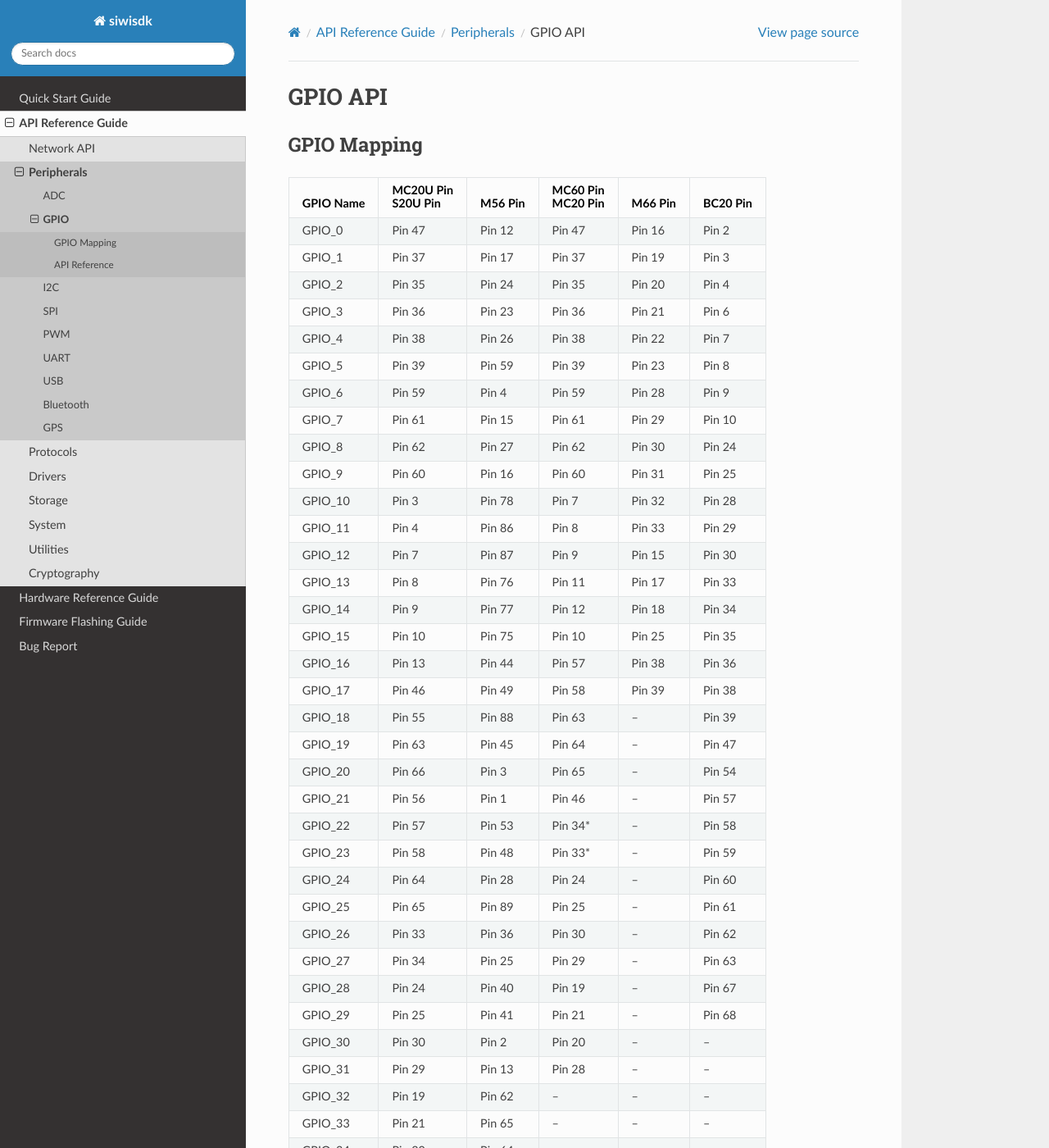
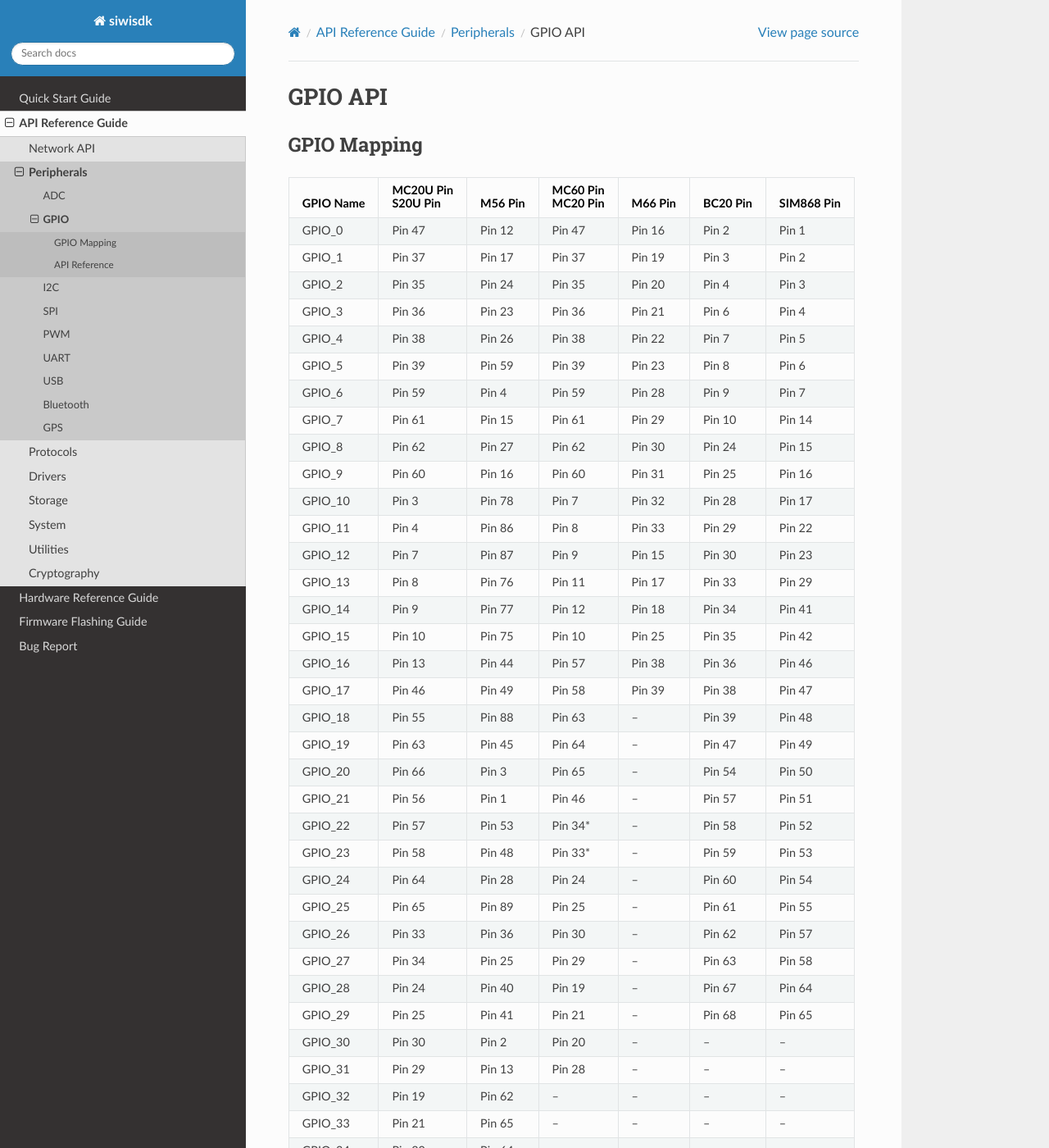
Before and after one commit to waybyte/logicromsdk, a Sphinx documentation site: the page built from docs/book/api/peri/gpio.rst, in a window 1280 px wide and 1400 px high. Shown: the whole window at 82% size. Built offline with Sphinx 7.4.7 and the Read the Docs theme 2.0.0, drawn with Linux system fonts in a browser that asks for light colours.

Commit message:
docs:Update Pin mapping for SIM868
This patch updates Pin mapping for ADC, GPIO and PWM channels for SIMCOM
SIM868 modem.

Signed-off-by: Ajay Bhargav <contact@rickeyworld.info>

```diff
--- a/docs/book/api/peri/gpio.rst
+++ b/docs/book/api/peri/gpio.rst
@@ -8,114 +8,114 @@ GPIO API
 GPIO Mapping
 ------------
 
-+------------+------------------+-----------+-----------------+-----------+------------+
-| GPIO Name  |  MC20U Pin       |  M56 Pin  |  MC60 Pin       |  M66 Pin  |  BC20 Pin  |
-|            |  |br| S20U Pin   |           |  |br| MC20 Pin  |           |            |
-+============+==================+===========+=================+===========+============+
-| GPIO_0     |  Pin 47          |  Pin 12   |  Pin 47         |  Pin 16   |  Pin 2     |
-+------------+------------------+-----------+-----------------+-----------+------------+
-| GPIO_1     |  Pin 37          |  Pin 17   |  Pin 37         |  Pin 19   |  Pin 3     |
-+------------+------------------+-----------+-----------------+-----------+------------+
-| GPIO_2     |  Pin 35          |  Pin 24   |  Pin 35         |  Pin 20   |  Pin 4     |
-+------------+------------------+-----------+-----------------+-----------+------------+
-| GPIO_3     |  Pin 36          |  Pin 23   |  Pin 36         |  Pin 21   |  Pin 6     |
-+------------+------------------+-----------+-----------------+-----------+------------+
-| GPIO_4     |  Pin 38          |  Pin 26   |  Pin 38         |  Pin 22   |  Pin 7     |
-+------------+------------------+-----------+-----------------+-----------+------------+
-| GPIO_5     |  Pin 39          |  Pin 59   |  Pin 39         |  Pin 23   |  Pin 8     |
-+------------+------------------+-----------+-----------------+-----------+------------+
-| GPIO_6     |  Pin 59          |  Pin 4    |  Pin 59         |  Pin 28   |  Pin 9     |
-+------------+------------------+-----------+-----------------+-----------+------------+
-| GPIO_7     |  Pin 61          |  Pin 15   |  Pin 61         |  Pin 29   |  Pin 10    |
-+------------+------------------+-----------+-----------------+-----------+------------+
-| GPIO_8     |  Pin 62          |  Pin 27   |  Pin 62         |  Pin 30   |  Pin 24    |
-+------------+------------------+-----------+-----------------+-----------+------------+
-| GPIO_9     |  Pin 60          |  Pin 16   |  Pin 60         |  Pin 31   |  Pin 25    |
-+------------+------------------+-----------+-----------------+-----------+------------+
-| GPIO_10    |  Pin 3           |  Pin 78   |  Pin 7          |  Pin 32   |  Pin 28    |
-+------------+------------------+-----------+-----------------+-----------+------------+
-| GPIO_11    |  Pin 4           |  Pin 86   |  Pin 8          |  Pin 33   |  Pin 29    |
-+------------+------------------+-----------+-----------------+-----------+------------+
-| GPIO_12    |  Pin 7           |  Pin 87   |  Pin 9          |  Pin 15   |  Pin 30    |
-+------------+------------------+-----------+-----------------+-----------+------------+
-| GPIO_13    |  Pin 8           |  Pin 76   |  Pin 11         |  Pin 17   |  Pin 33    |
-+------------+------------------+-----------+-----------------+-----------+------------+
-| GPIO_14    |  Pin 9           |  Pin 77   |  Pin 12         |  Pin 18   |  Pin 34    |
-+------------+------------------+-----------+-----------------+-----------+------------+
-| GPIO_15    |  Pin 10          |  Pin 75   |  Pin 10         |  Pin 25   |  Pin 35    |
-+------------+------------------+-----------+-----------------+-----------+------------+
-| GPIO_16    |  Pin 13          |  Pin 44   |  Pin 57         |  Pin 38   |  Pin 36    |
-+------------+------------------+-----------+-----------------+-----------+------------+
-| GPIO_17    |  Pin 46          |  Pin 49   |  Pin 58         |  Pin 39   |  Pin 38    |
-+------------+------------------+-----------+-----------------+-----------+------------+
-| GPIO_18    |  Pin 55          |  Pin 88   |  Pin 63         |  --       |  Pin 39    |
-+------------+------------------+-----------+-----------------+-----------+------------+
-| GPIO_19    |  Pin 63          |  Pin 45   |  Pin 64         |  --       |  Pin 47    |
-+------------+------------------+-----------+-----------------+-----------+------------+
-| GPIO_20    |  Pin 66          |  Pin 3    |  Pin 65         |  --       |  Pin 54    |
-+------------+------------------+-----------+-----------------+-----------+------------+
-| GPIO_21    |  Pin 56          |  Pin 1    |  Pin 46         |  --       |  Pin 57    |
-+------------+------------------+-----------+-----------------+-----------+------------+
-| GPIO_22    |  Pin 57          |  Pin 53   |  Pin 34*        |  --       |  Pin 58    |
-+------------+------------------+-----------+-----------------+-----------+------------+
-| GPIO_23    |  Pin 58          |  Pin 48   |  Pin 33*        |  --       |  Pin 59    |
-+------------+------------------+-----------+-----------------+-----------+------------+
-| GPIO_24    |  Pin 64          |  Pin 28   |  Pin 24         |  --       |  Pin 60    |
-+------------+------------------+-----------+-----------------+-----------+------------+
-| GPIO_25    |  Pin 65          |  Pin 89   |  Pin 25         |  --       |  Pin 61    |
-+------------+------------------+-----------+-----------------+-----------+------------+
-| GPIO_26    |  Pin 33          |  Pin 36   |  Pin 30         |  --       |  Pin 62    |
-+------------+------------------+-----------+-----------------+-----------+------------+
-| GPIO_27    |  Pin 34          |  Pin 25   |  Pin 29         |  --       |  Pin 63    |
-+------------+------------------+-----------+-----------------+-----------+------------+
-| GPIO_28    |  Pin 24          |  Pin 40   |  Pin 19         |  --       |  Pin 67    |
-+------------+------------------+-----------+-----------------+-----------+------------+
-| GPIO_29    |  Pin 25          |  Pin 41   |  Pin 21         |  --       |  Pin 68    |
-+------------+------------------+-----------+-----------------+-----------+------------+
-| GPIO_30    |  Pin 30          |  Pin 2    |  Pin 20         |  --       |  --        |
-+------------+------------------+-----------+-----------------+-----------+------------+
-| GPIO_31    |  Pin 29          |  Pin 13   |  Pin 28         |  --       |  --        |
-+------------+------------------+-----------+-----------------+-----------+------------+
-| GPIO_32    |  Pin 19          |  Pin 62   |  --             |  --       |  --        |
-+------------+------------------+-----------+-----------------+-----------+------------+
-| GPIO_33    |  Pin 21          |  Pin 65   |  --             |  --       |  --        |
-+------------+------------------+-----------+-----------------+-----------+------------+
-| GPIO_34    |  Pin 20          |  Pin 64   |  --             |  --       |  --        |
-+------------+------------------+-----------+-----------------+-----------+------------+
-| GPIO_35    |  Pin 28          |  Pin 27   |  --             |  --       |  --        |
-+------------+------------------+-----------+-----------------+-----------+------------+
-| GPIO_36    |  Pin 67#         |  Pin 66#  |  --             |  --       |  --        |
-+------------+------------------+-----------+-----------------+-----------+------------+
-| GPIO_37    |  --              |  Pin 60#  |  --             |  --       |  --        |
-+------------+------------------+-----------+-----------------+-----------+------------+
-| GPIO_38    |  --              |  Pin 19   |  --             |  --       |  --        |
-+------------+------------------+-----------+-----------------+-----------+------------+
-| GPIO_39    |  --              |  Pin 29   |  --             |  --       |  --        |
-+------------+------------------+-----------+-----------------+-----------+------------+
-| GPIO_40    |  --              |  Pin 30   |  --             |  --       |  --        |
-+------------+------------------+-----------+-----------------+-----------+------------+
-| GPIO_41    |  --              |  Pin 34   |  --             |  --       |  --        |
-+------------+------------------+-----------+-----------------+-----------+------------+
-| GPIO_42    |  --              |  Pin 35   |  --             |  --       |  --        |
-+------------+------------------+-----------+-----------------+-----------+------------+
-| GPIO_43    |  --              |  Pin 52   |  --             |  --       |  --        |
-+------------+------------------+-----------+-----------------+-----------+------------+
-| GPIO_44    |  --              |  Pin 58   |  --             |  --       |  --        |
-+------------+------------------+-----------+-----------------+-----------+------------+
-| GPIO_45    |  --              |  Pin 69   |  --             |  --       |  --        |
-+------------+------------------+-----------+-----------------+-----------+------------+
-| GPIO_46    |  --              |  Pin 70   |  --             |  --       |  --        |
-+------------+------------------+-----------+-----------------+-----------+------------+
-| GPIO_47    |  --              |  Pin 71   |  --             |  --       |  --        |
-+------------+------------------+-----------+-----------------+-----------+------------+
-| GPIO_48    |  --              |  Pin 80   |  --             |  --       |  --        |
-+------------+------------------+-----------+-----------------+-----------+------------+
-| GPIO_49    |  --              |  Pin 81   |  --             |  --       |  --        |
-+------------+------------------+-----------+-----------------+-----------+------------+
-| GPIO_50    |  --              |  Pin 82   |  --             |  --       |  --        |
-+------------+------------------+-----------+-----------------+-----------+------------+
-| GPIO_51    |  --              |  Pin 31   |  --             |  --       |  --        |
-+------------+------------------+-----------+-----------------+-----------+------------+
++------------+------------------+-----------+-----------------+-----------+------------+------------+
+| GPIO Name  |  MC20U Pin       |  M56 Pin  |  MC60 Pin       |  M66 Pin  |  BC20 Pin  |  SIM868    |
+|            |  |br| S20U Pin   |           |  |br| MC20 Pin  |           |            |  Pin       |
++============+==================+===========+=================+===========+============+============+
+| GPIO_0     |  Pin 47          |  Pin 12   |  Pin 47         |  Pin 16   |  Pin 2     |  Pin 1     |
++------------+------------------+-----------+-----------------+-----------+------------+------------+
+| GPIO_1     |  Pin 37          |  Pin 17   |  Pin 37         |  Pin 19   |  Pin 3     |  Pin 2     |
++------------+------------------+-----------+-----------------+-----------+------------+------------+
+| GPIO_2     |  Pin 35          |  Pin 24   |  Pin 35         |  Pin 20   |  Pin 4     |  Pin 3     |
++------------+------------------+-----------+-----------------+-----------+------------+------------+
+| GPIO_3     |  Pin 36          |  Pin 23   |  Pin 36         |  Pin 21   |  Pin 6     |  Pin 4     |
++------------+------------------+-----------+-----------------+-----------+------------+------------+
+| GPIO_4     |  Pin 38          |  Pin 26   |  Pin 38         |  Pin 22   |  Pin 7     |  Pin 5     |
++------------+------------------+-----------+-----------------+-----------+------------+------------+
+| GPIO_5     |  Pin 39          |  Pin 59   |  Pin 39         |  Pin 23   |  Pin 8     |  Pin 6     |
++------------+------------------+-----------+-----------------+-----------+------------+------------+
+| GPIO_6     |  Pin 59          |  Pin 4    |  Pin 59         |  Pin 28   |  Pin 9     |  Pin 7     |
++------------+------------------+-----------+-----------------+-----------+------------+------------+
+| GPIO_7     |  Pin 61          |  Pin 15   |  Pin 61         |  Pin 29   |  Pin 10    |  Pin 14    |
++------------+------------------+-----------+-----------------+-----------+------------+------------+
+| GPIO_8     |  Pin 62          |  Pin 27   |  Pin 62         |  Pin 30   |  Pin 24    |  Pin 15    |
++------------+------------------+-----------+-----------------+-----------+------------+------------+
+| GPIO_9     |  Pin 60          |  Pin 16   |  Pin 60         |  Pin 31   |  Pin 25    |  Pin 16    |
++------------+------------------+-----------+-----------------+-----------+------------+------------+
+| GPIO_10    |  Pin 3           |  Pin 78   |  Pin 7          |  Pin 32   |  Pin 28    |  Pin 17    |
++------------+------------------+-----------+-----------------+-----------+------------+------------+
+| GPIO_11    |  Pin 4           |  Pin 86   |  Pin 8          |  Pin 33   |  Pin 29    |  Pin 22    |
++------------+------------------+-----------+-----------------+-----------+------------+------------+
+| GPIO_12    |  Pin 7           |  Pin 87   |  Pin 9          |  Pin 15   |  Pin 30    |  Pin 23    |
++------------+------------------+-----------+-----------------+-----------+------------+------------+
+| GPIO_13    |  Pin 8           |  Pin 76   |  Pin 11         |  Pin 17   |  Pin 33    |  Pin 29    |
++------------+------------------+-----------+-----------------+-----------+------------+------------+
+| GPIO_14    |  Pin 9           |  Pin 77   |  Pin 12         |  Pin 18   |  Pin 34    |  Pin 41    |
++------------+------------------+-----------+-----------------+-----------+------------+------------+
+| GPIO_15    |  Pin 10          |  Pin 75   |  Pin 10         |  Pin 25   |  Pin 35    |  Pin 42    |
++------------+------------------+-----------+-----------------+-----------+------------+------------+
+| GPIO_16    |  Pin 13          |  Pin 44   |  Pin 57         |  Pin 38   |  Pin 36    |  Pin 46    |
++------------+------------------+-----------+-----------------+-----------+------------+------------+
+| GPIO_17    |  Pin 46          |  Pin 49   |  Pin 58         |  Pin 39   |  Pin 38    |  Pin 47    |
++------------+------------------+-----------+-----------------+-----------+------------+------------+
+| GPIO_18    |  Pin 55          |  Pin 88   |  Pin 63         |  --       |  Pin 39    |  Pin 48    |
++------------+------------------+-----------+-----------------+-----------+------------+------------+
+| GPIO_19    |  Pin 63          |  Pin 45   |  Pin 64         |  --       |  Pin 47    |  Pin 49    |
++------------+------------------+-----------+-----------------+-----------+------------+------------+
+| GPIO_20    |  Pin 66          |  Pin 3    |  Pin 65         |  --       |  Pin 54    |  Pin 50    |
++------------+------------------+-----------+-----------------+-----------+------------+------------+
+| GPIO_21    |  Pin 56          |  Pin 1    |  Pin 46         |  --       |  Pin 57    |  Pin 51    |
++------------+------------------+-----------+-----------------+-----------+------------+------------+
+| GPIO_22    |  Pin 57          |  Pin 53   |  Pin 34*        |  --       |  Pin 58    |  Pin 52    |
++------------+------------------+-----------+-----------------+-----------+------------+------------+
+| GPIO_23    |  Pin 58          |  Pin 48   |  Pin 33*        |  --       |  Pin 59    |  Pin 53    |
++------------+------------------+-----------+-----------------+-----------+------------+------------+
+| GPIO_24    |  Pin 64          |  Pin 28   |  Pin 24         |  --       |  Pin 60    |  Pin 54    |
++------------+------------------+-----------+-----------------+-----------+------------+------------+
+| GPIO_25    |  Pin 65          |  Pin 89   |  Pin 25         |  --       |  Pin 61    |  Pin 55    |
++------------+------------------+-----------+-----------------+-----------+------------+------------+
+| GPIO_26    |  Pin 33          |  Pin 36   |  Pin 30         |  --       |  Pin 62    |  Pin 57    |
++------------+------------------+-----------+-----------------+-----------+------------+------------+
+| GPIO_27    |  Pin 34          |  Pin 25   |  Pin 29         |  --       |  Pin 63    |  Pin 58    |
++------------+------------------+-----------+-----------------+-----------+------------+------------+
+| GPIO_28    |  Pin 24          |  Pin 40   |  Pin 19         |  --       |  Pin 67    |  Pin 64    |
++------------+------------------+-----------+-----------------+-----------+------------+------------+
+| GPIO_29    |  Pin 25          |  Pin 41   |  Pin 21         |  --       |  Pin 68    |  Pin 65    |
++------------+------------------+-----------+-----------------+-----------+------------+------------+
+| GPIO_30    |  Pin 30          |  Pin 2    |  Pin 20         |  --       |  --        |  --        |
++------------+------------------+-----------+-----------------+-----------+------------+------------+
+| GPIO_31    |  Pin 29          |  Pin 13   |  Pin 28         |  --       |  --        |  --        |
++------------+------------------+-----------+-----------------+-----------+------------+------------+
+| GPIO_32    |  Pin 19          |  Pin 62   |  --             |  --       |  --        |  --        |
++------------+------------------+-----------+-----------------+-----------+------------+------------+
+| GPIO_33    |  Pin 21          |  Pin 65   |  --             |  --       |  --        |  --        |
++------------+------------------+-----------+-----------------+-----------+------------+------------+
+| GPIO_34    |  Pin 20          |  Pin 64   |  --             |  --       |  --        |  --        |
++------------+------------------+-----------+-----------------+-----------+------------+------------+
+| GPIO_35    |  Pin 28          |  Pin 27   |  --             |  --       |  --        |  --        |
++------------+------------------+-----------+-----------------+-----------+------------+------------+
+| GPIO_36    |  Pin 67#         |  Pin 66#  |  --             |  --       |  --        |  --        |
++------------+------------------+-----------+-----------------+-----------+------------+------------+
+| GPIO_37    |  --              |  Pin 60#  |  --             |  --       |  --        |  --        |
++------------+------------------+-----------+-----------------+-----------+------------+------------+
+| GPIO_38    |  --              |  Pin 19   |  --             |  --       |  --        |  --        |
++------------+------------------+-----------+-----------------+-----------+------------+------------+
+| GPIO_39    |  --              |  Pin 29   |  --             |  --       |  --        |  --        |
++------------+------------------+-----------+-----------------+-----------+------------+------------+
+| GPIO_40    |  --              |  Pin 30   |  --             |  --       |  --        |  --        |
++------------+------------------+-----------+-----------------+-----------+------------+------------+
+| GPIO_41    |  --              |  Pin 34   |  --             |  --       |  --        |  --        |
++------------+------------------+-----------+-----------------+-----------+------------+------------+
+| GPIO_42    |  --              |  Pin 35   |  --             |  --       |  --        |  --        |
++------------+------------------+-----------+-----------------+-----------+------------+------------+
+| GPIO_43    |  --              |  Pin 52   |  --             |  --       |  --        |  --        |
++------------+------------------+-----------+-----------------+-----------+------------+------------+
+| GPIO_44    |  --              |  Pin 58   |  --             |  --       |  --        |  --        |
++------------+------------------+-----------+-----------------+-----------+------------+------------+
+| GPIO_45    |  --              |  Pin 69   |  --             |  --       |  --        |  --        |
++------------+------------------+-----------+-----------------+-----------+------------+------------+
+| GPIO_46    |  --              |  Pin 70   |  --             |  --       |  --        |  --        |
++------------+------------------+-----------+-----------------+-----------+------------+------------+
+| GPIO_47    |  --              |  Pin 71   |  --             |  --       |  --        |  --        |
++------------+------------------+-----------+-----------------+-----------+------------+------------+
+| GPIO_48    |  --              |  Pin 80   |  --             |  --       |  --        |  --        |
++------------+------------------+-----------+-----------------+-----------+------------+------------+
+| GPIO_49    |  --              |  Pin 81   |  --             |  --       |  --        |  --        |
++------------+------------------+-----------+-----------------+-----------+------------+------------+
+| GPIO_50    |  --              |  Pin 82   |  --             |  --       |  --        |  --        |
++------------+------------------+-----------+-----------------+-----------+------------+------------+
+| GPIO_51    |  --              |  Pin 31   |  --             |  --       |  --        |  --        |
++------------+------------------+-----------+-----------------+-----------+------------+------------+
 
 API Reference
 -------------
```
Also changed, not shown: docs/book/api/peri/adc.rst (+16 -16 lines), docs/book/api/peri/pwm.rst (+12 -12 lines).
